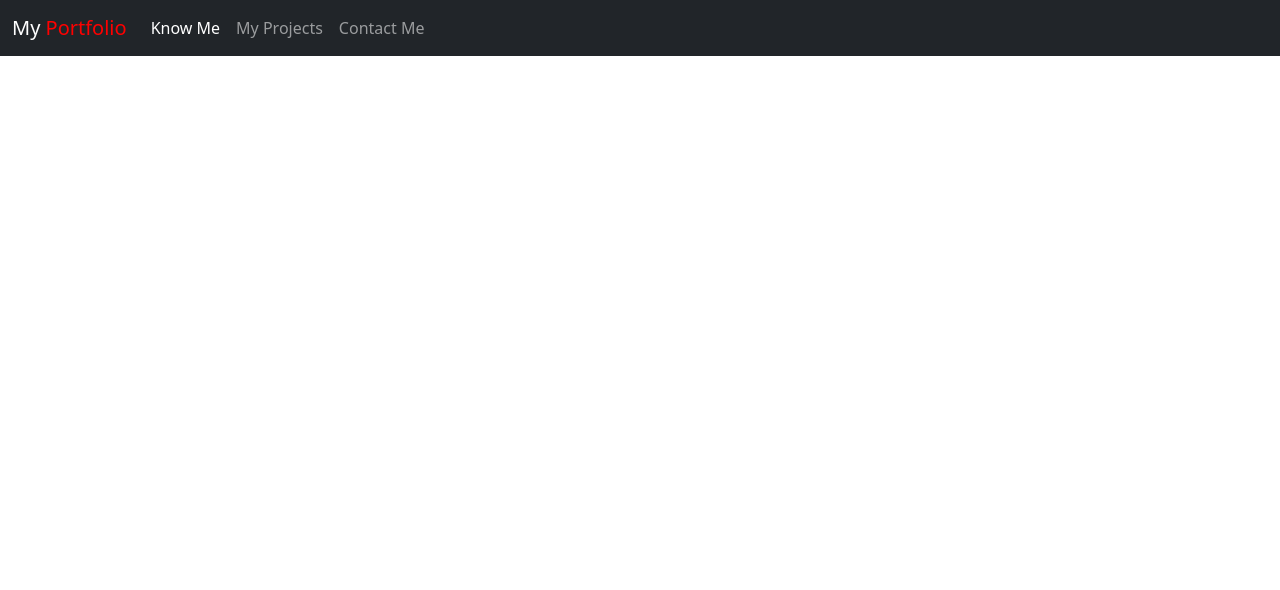
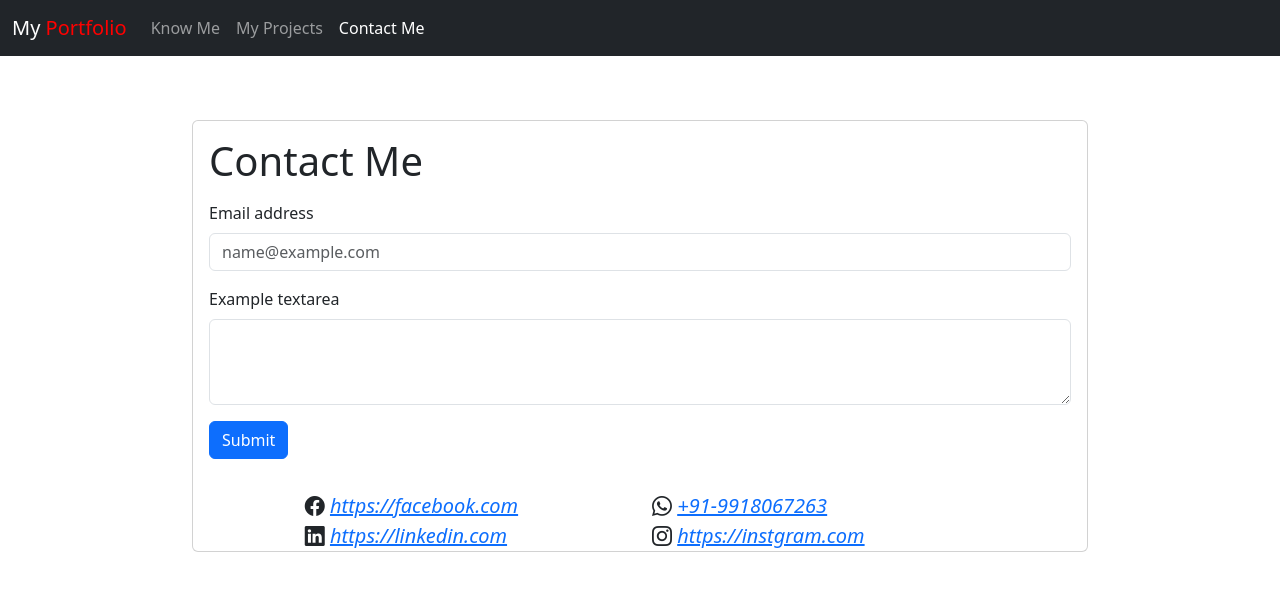
Before and after one commit to V-TIWARI1/My-portfolio, a plain HTML site: page contact.html in a window 1280 px wide. Drawn offline with nearby package versions, Linux system fonts and the light colour scheme.

Commit message:
added contact.html

```diff
--- a/contact.html
+++ b/contact.html
@@ -5,10 +5,9 @@
     <meta name="viewport" content="width=device-width, initial-scale=1">
     <title>Conatct Me</title>
     <link href="https://cdn.jsdelivr.net/npm/bootstrap@5.3.0-alpha1/dist/css/bootstrap.min.css" rel="stylesheet" integrity="sha384-GLhlTQ8iRABdZLl6O3oVMWSktQOp6b7In1Zl3/Jr59b6EGGoI1aFkw7cmDA6j6gD" crossorigin="anonymous">
+    <link rel="stylesheet" href="https://cdn.jsdelivr.net/npm/bootstrap-icons@1.10.3/font/bootstrap-icons.css">
   </head>
   <body>
-
-    <section class="home">
 
         <nav class="navbar navbar-expand-lg navbar-dark bg-dark">
             <div class="container-fluid">
@@ -19,20 +18,66 @@
               <div class="collapse navbar-collapse" id="navbarSupportedContent">
                 <ul class="navbar-nav me-auto mb-2 mb-lg-0">
                   <li class="nav-item">
-                    <a class="nav-link active" aria-current="page" href="about.html">Know Me</a>
+                    <a class="nav-link" aria-current="page" href="about.html">Know Me</a>
                   </li>
                   <li class="nav-item">
                     <a class="nav-link" href="projects.html">My Projects</a>
                   </li>
                   <li class="nav-item">
-                    <a class="nav-link" href="contact.html">Contact Me</a>
+                    <a class="nav-link active" href="contact.html">Contact Me</a>
                   </li>
                 </ul>
               </div>
             </div>
           </nav>
+    <section>
+
+      <div style="width: 70%; margin: 5% auto;">
+
+        <div class="card">
+          <div class="card-body">
+            <h1 class="card-title">Contact Me</h1>
+            <p class="card-text">
+              <div class="mb-3">
+                <label for="exampleFormControlInput1" class="form-label">Email address</label>
+                <input type="email" class="form-control" id="exampleFormControlInput1" placeholder="name@example.com">
+              </div>
+              <div class="mb-3">
+                <label for="exampleFormControlTextarea1" class="form-label">Example textarea</label>
+                <textarea class="form-control" id="exampleFormControlTextarea1" rows="3"></textarea>
+              </div>
+              <button class="btn btn-primary">Submit</button>
+            </p>
+          </div>
 
 
+      <div style="width:75%; margin:0 auto;">
+        <div class="row">
+          <div class="col-6">
+            <i class="bi bi-facebook" style="font-size:20px">
+              <a href="https://facebook.com">https://facebook.com</a>
+            </i>
+          </div>
+          <div class="col-6">
+            <i class="bi bi-whatsapp" style="font-size:20px">
+              <a href="#">+91-9918067263</a>
+            </i>
+          </div>
+          <div class="col-6">
+            <i class="bi bi-linkedin" style="font-size:20px">
+              <a href="#">https://linkedin.com</a>
+            </i>
+          </div>
+          <div class="col-6">
+            <i class="bi bi-instagram" style="font-size:20px">
+              <a href="#">https://instgram.com</a>
+            </i>
+          </div>
+        </div>
+
+      </div>
+    </div>
+    </div>
     </section>
 
 
```
Also changed, not shown: about.html (+1 -1 lines).
